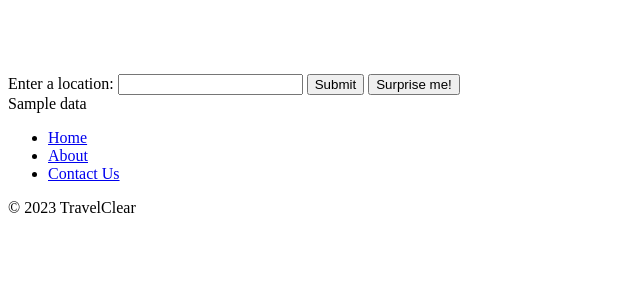
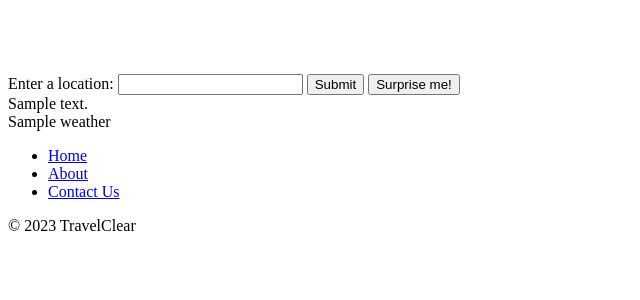
Before and after one commit to HaiderRaza7/TravelClear, a Flask app: template MapHacks/templates/index.html in a window 1280 px wide. Shown: the part 117-417 px from the top of the page, without its empty margins (0-640 px from the left). Run offline with Flask 3, Linux system fonts and the light colour scheme; the template is opened without the code that fills it: most values are stand-ins (such as "Sample title", 1, 10 or a date in 2020).

Commit message:
Website now outputs description and tourist spots for location
Powered by chatGPT via openai API

```diff
--- a/MapHacks/app.py
+++ b/MapHacks/app.py
@@ -2,6 +2,7 @@ from flask import Flask, render_template, request
 import requests
 import json
 import random
+import openai
 
 # Set up API keys and endpoints
 OPENWEATHERMAP_API_KEY = "6b6c7dac6f7616e218d554848d9f56c1"
@@ -11,6 +12,9 @@ OPENWEATHERMAP_ENDPOINT = "http://api.openweathermap.org/data/2.5/weather"
 # OPENTRIPMAP_ENDPOINT = "https://api.opentripmap.com/0.1/en/places/bbox"
 
 app = Flask(__name__)
+
+openai.api_key = "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"  # Do not alter!
+model = "text-davinci-002"  # The ChatGPT model to use
 
 cities = ['Paris', 'New York City', 'Rome', 'London', 'Dubai', 'Barcelona', 'Bangkok', 'Singapore', 'Istanbul',
           'Tokyo', 'Hong Kong', 'Amsterdam', 'Vienna', 'Prague', 'Los Angeles', 'Marrakesh', 'Shanghai', 'Berlin',
@@ -37,7 +41,7 @@ def index():
         else:
             return render_template('index.html', error=True)
         data = travel_clear(location)
-        return render_template('index.html', data=data)
+        return render_template('index.html', weather=data[0], description=data[1])
     else:
         return render_template('index.html', error=True)
 
@@ -49,45 +53,24 @@ def travel_clear(location):
     weather_data = json.loads(response.text)
     temperature = round(weather_data["main"]["temp"] - 273.15, 1)
     weather_description = weather_data["weather"][0]["description"]
-    weather_str = f"The temperature in {location} is {temperature} degrees Celsius, and the weather is" \
-                  f" {weather_description}."
+    weather = f"The temperature in {location} is {temperature} degrees Celsius, and the weather is" \
+              f" {weather_description}."
 
-    # # Use OpenTripMap API to get accommodations data
-    # params = {"apikey": OPENTRIPMAP_API_KEY, "bbox": get_bbox(location)}
-    # response = requests.get(OPENTRIPMAP_ENDPOINT, params=params)
-    # accommodations_data = response.json()
-    # # Iterate through the accommodations data and extract relevant information
-    # accommodations_list = accommodations_data.get("accommodations", [])
-    # print(accommodations_list)
-    # accommodations_info = []
-    # for accommodation in accommodations_list:
-    #     name = accommodation.get("name", "Unknown")
-    #     address = accommodation.get("address", "Unknown")
-    #     rating = accommodation.get("rate", {}).get("rating", "Unknown")
-    #     accommodations_info.append(f"{name} - {address}, Rating: {rating}")
+    prompt = f'Please give a description of {location} with a quick description of its history and culture.' \
+             f' Please also give a list of tourist or famous spots to visit while visiting this location.'
 
-    # # Convert the accommodations information into a readable string format
-    # accommodations_info = "\n".join(accommodations_info)
-    # accommodations_str = f"Accommodations in {location}:\n{accommodations_info}"
+    response = openai.Completion.create(
+        engine=model,
+        prompt=prompt,
+        max_tokens=100,
+        n=1,
+        stop=None,
+        temperature=0.5,
+    )
 
-    #, "Accommodations data": accommodations_str
-
-    accommodations_str = "you should see something about accommodations here"
-    # Return the string data
-    return {"Weather data": weather_str}
-
-
-# def get_bbox(location):
-#     # Use Nominatim API to get coordinates of the location
-#     nominatim_endpoint = "https://nominatim.openstreetmap.org/search"
-#     params = {"q": location, "format": "json"}
-#     response = requests.get(nominatim_endpoint, params=params)
-#     data = response.json()
-#     lat = data[0]["lat"]
-#     lon = data[0]["lon"]
-#     # Calculate the bounding box
-#     bbox = f"{float(lon)-0.5},{float(lat)-0.5},{float(lon)+0.5},{float(lat)+0.5}"
-#     return bbox
+    description = response.choices[0].text
+    print(description)
+    return weather, description
 
 
 if __name__ == "__main__":
--- a/MapHacks/templates/index.html
+++ b/MapHacks/templates/index.html
@@ -25,9 +25,10 @@
     {% if error %}
     <h2>ERROR</h2>
     {% endif %}
-    {% if data %}
+    {% if description %}
     <div class="output">
-		{{ data }}
+		{{ description }} <br>
+        {{ weather }}
     </div>
     {% endif %}
   </div>
```
